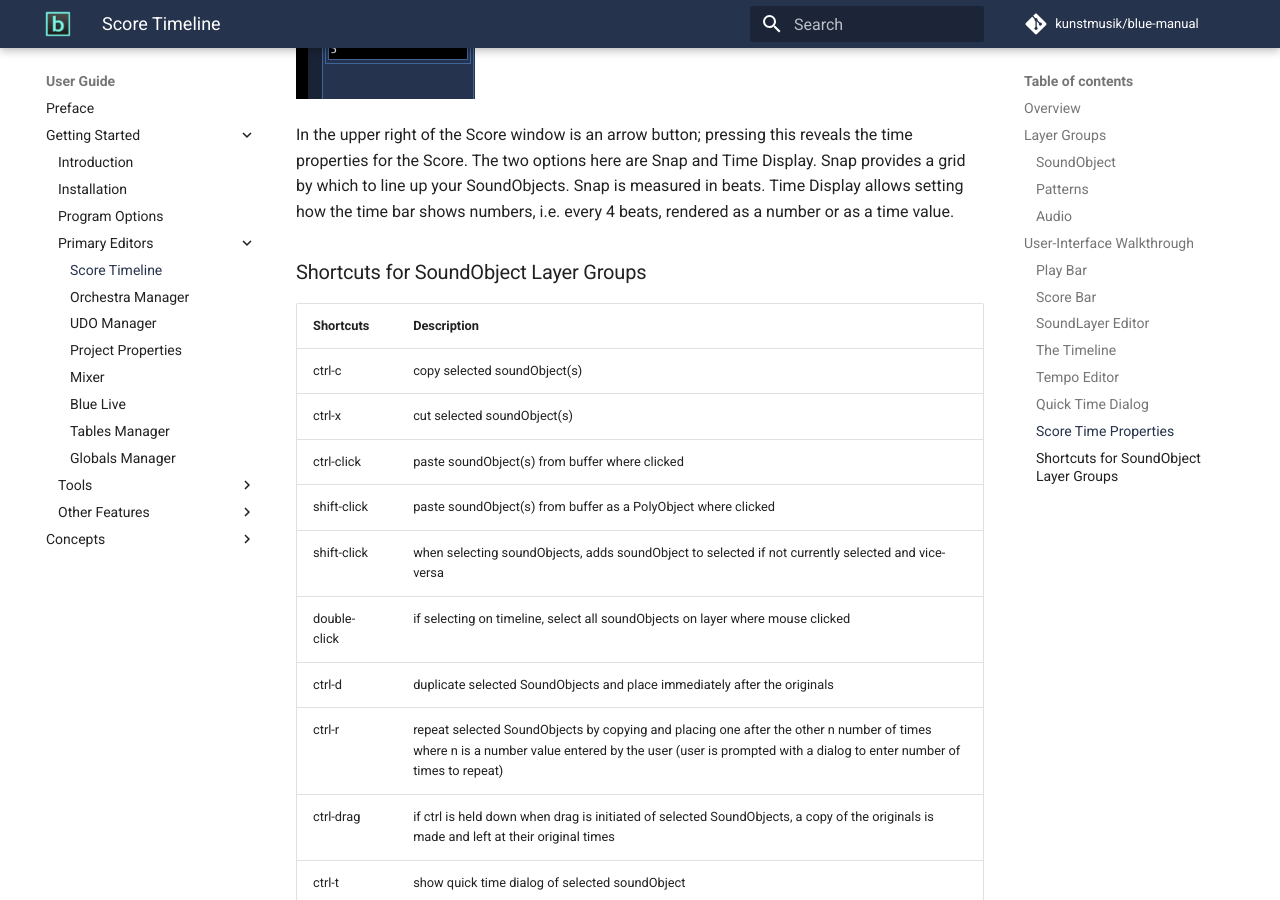
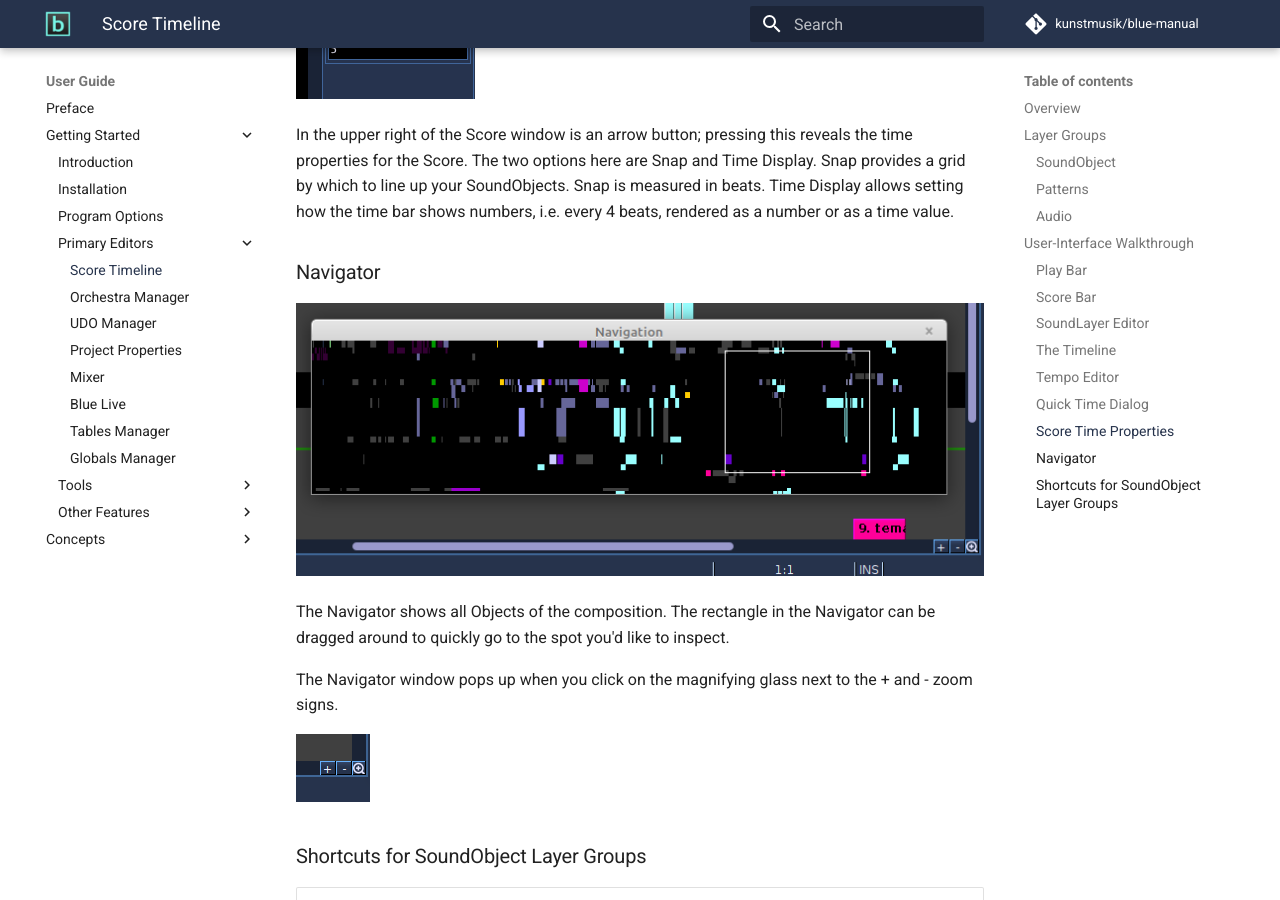
Before and after one commit to kunstmusik/blue-manual, an MkDocs documentation site: the page built from docs/users/gettingStarted/primaryEditors/scoreTimeline.md, in a window 1280 px wide and 900 px high, scrolled down 8419 px. Built offline with MkDocs 1.6.1 and Material for MkDocs 9.7.7, drawn with Linux system fonts in a browser that asks for light colours; comment, search, counter and statistics services are not loaded.

Commit message:
added text about Navigator

```diff
--- a/docs/users/gettingStarted/primaryEditors/scoreTimeline.md
+++ b/docs/users/gettingStarted/primaryEditors/scoreTimeline.md
@@ -352,6 +352,19 @@ SoundObjects. Snap is measured in beats. Time Display allows setting how
 the time bar shows numbers, i.e. every 4 beats, rendered as a number or
 as a time value.
 
+### Navigator
+
+![](../../../images/Navigator.png)
+
+The Navigator shows all Objects of the composition. The rectangle in the
+Navigator can be dragged around to quickly go to the spot you'd like to
+inspect.
+
+The Navigator window pops up when you click on the magnifying glass next
+to the + and - zoom signs.
+
+![](../../../images/magnifyingglass.png)
+
 ### Shortcuts for SoundObject Layer Groups
 
 | Shortcuts    | Description                                                                                                                                                                                                 |
```
